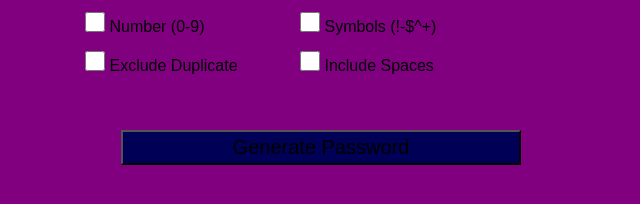
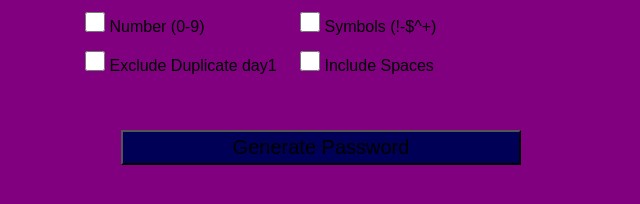
Before and after one commit to jayahariprasath/Password-Generator, a plain HTML site: page index.html in a window 1280 px wide. Shown: the part 192-396 px from the top of the page, 319-959 px from the left. Drawn offline with Linux system fonts and the light colour scheme.

Commit message:
day1 feat001

```diff
--- a/index.html
+++ b/index.html
@@ -38,6 +38,7 @@
             <div>
                 <input type="checkbox" id="excludeDuplicates" class="passwordSettingClass">
                 <label for="excludeDuplicates"> Exclude Duplicate </label>
+                <label for="excludeDuplicates"> day1 </label>
             </div>
             <div>
                 <input type="checkbox" id="includeSpaces" class="passwordSettingClass">
```
